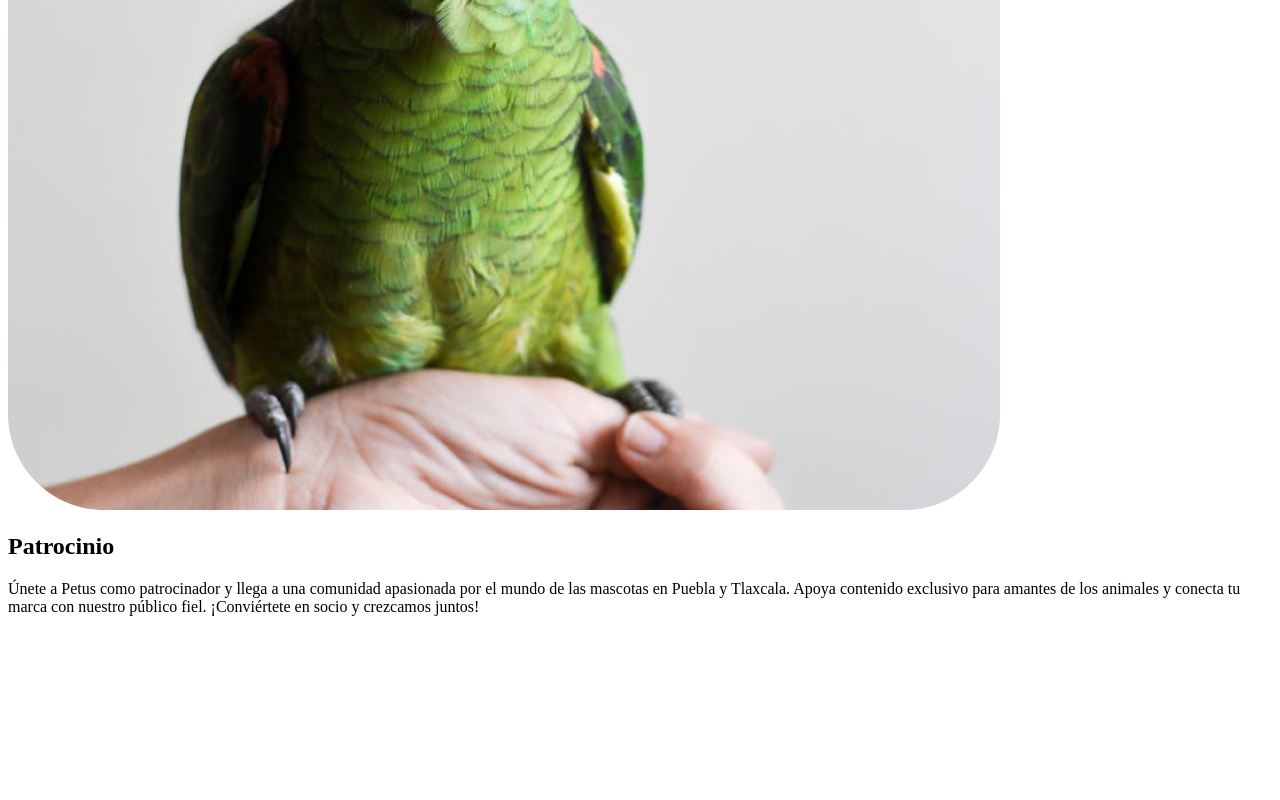
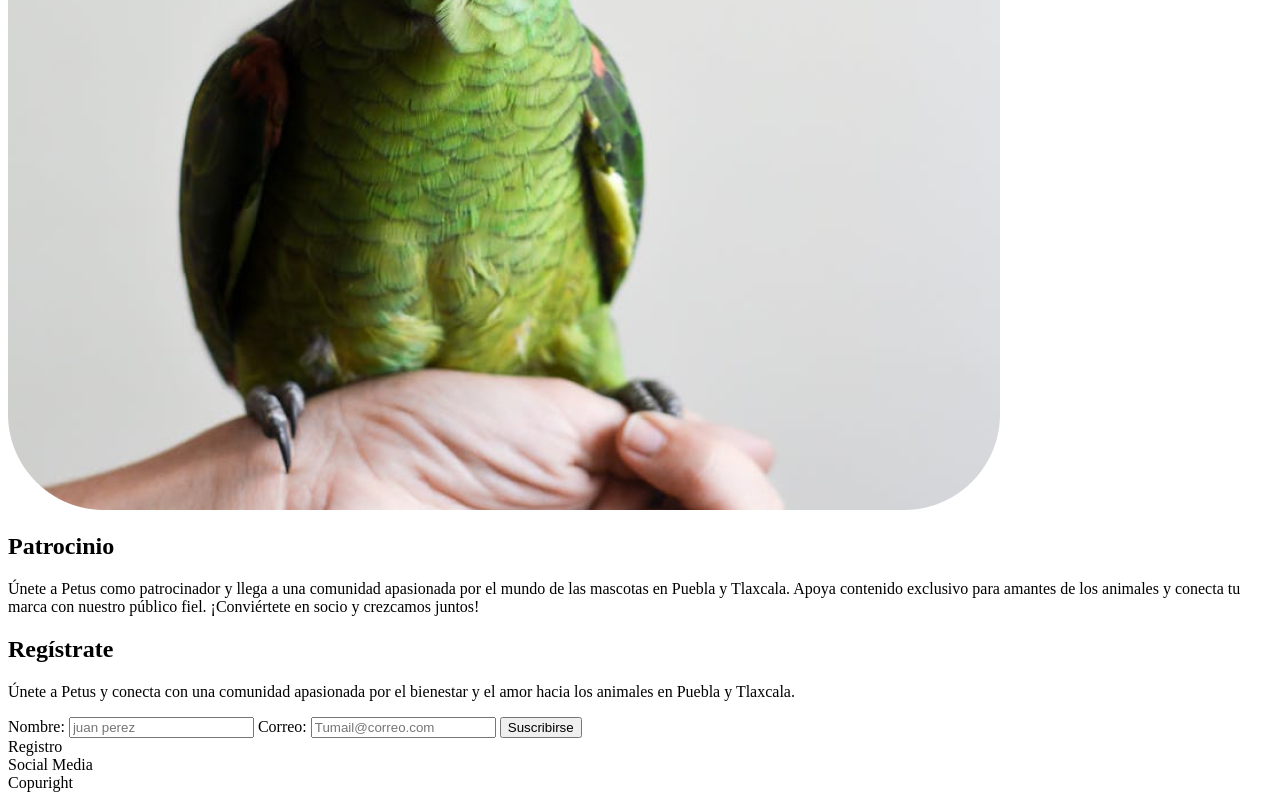
Before and after one commit to Quikeb/Landing-Petus, a plain HTML site: page index.html in a window 1280 px wide. Shown: the part 2463-3263 px from the top of the page. Before the commit the page ends 3095 px from the top, so only its background shows below. Drawn offline with Linux system fonts and the light colour scheme.

Commit message:
Maquetamos la seccion de suscribirse

```diff
--- a/index.html
+++ b/index.html
@@ -225,8 +225,44 @@
 
     </div>
   </section>
+  </main>
 
-  </main>
+
+  <footer>
+
+    <section>
+      <header>
+        <h2>Regístrate</h2>
+        <p>Únete a Petus y conecta con una comunidad apasionada por el bienestar y el amor hacia los animales en Puebla y Tlaxcala.</p>
+      </header>
+  <form >
+      <label for="nombre">
+        Nombre:
+        <input type="text" placeholder="juan perez" id="nombre">
+      </label>
+
+      <label for="email">
+        Correo:
+        <input type="email" placeholder="Tumail@correo.com" id="email">
+      </label>
+
+      <button>Suscribirse</button>
+
+
+  <form/>
+  </section>
+
+
+
+
+
+
+
+    <section>Registro</section>
+
+    <section>Social Media</section>
+    <section>Copuright</section>
+  </footer>
 </body>
 
 </html>
```
